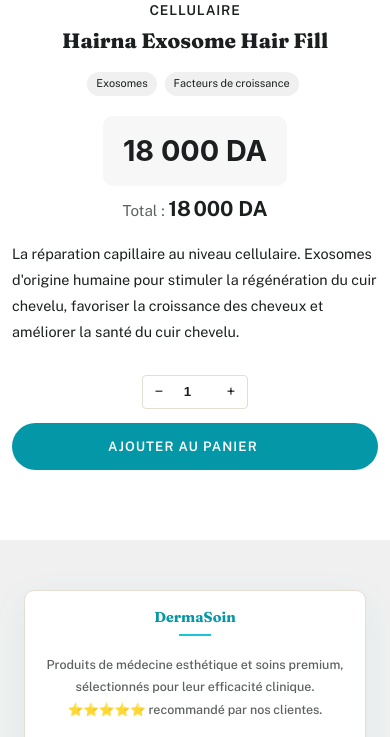
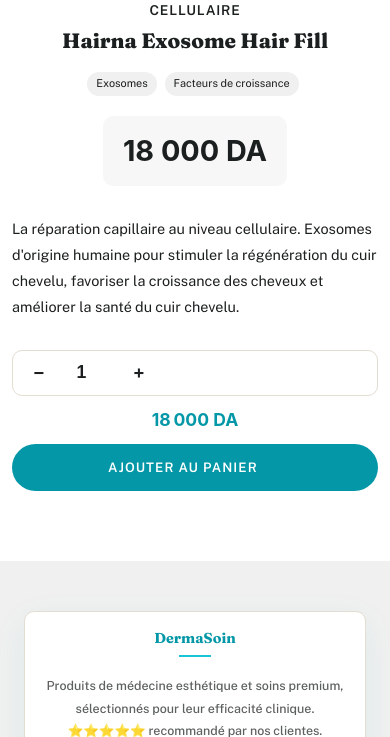
Before and after one commit to melissa-mz/dermasoin, a PHP site: page /dermasoin/produit.php?slug=hairna-exosome-hair-fill in a window 390 px wide. Shown: the part 526-1263 px from the top of the page. Run offline with PHP 8.4, Linux system fonts and the light colour scheme; data comes from the database, SQL or seed files in the repository; some libraries are stand-ins or nearby versions.

Commit message:
Fix produit - un seul total dynamique, cadre + et -

```diff
--- a/produit.php
+++ b/produit.php
@@ -54,17 +54,12 @@
                 <?php endforeach; ?>
             </div>
 
-            <!-- PRIX UNITAIRE -->
-            <div style="font-size:1.8rem;font-weight:700;font-family:'Inter','Arial',sans-serif;color:#1C1F1F;margin-bottom:6px;background:var(--creme-moyen);padding:12px 20px;border-radius:var(--radius-lg);display:inline-block;">
+            <!-- PRIX UNITAIRE EN CADRE -->
+            <div style="font-size:1.8rem;font-weight:700;font-family:'Inter','Arial',sans-serif;color:#1C1F1F;margin-bottom:16px;background:var(--creme-moyen);padding:12px 20px;border-radius:var(--radius-lg);display:inline-block;">
                 <?php if ($p['prix_promo']): ?>
                     <span style="text-decoration:line-through;color:var(--charbon-soft);font-weight:400;font-size:1.2rem;margin-right:10px;"><?= prix_format($p['prix']) ?></span>
                 <?php endif; ?>
                 <span id="prix-unitaire" data-prix="<?= $prix_unitaire ?>"><?= prix_format($prix_unitaire) ?></span>
-            </div>
-
-            <!-- PRIX TOTAL SELON QUANTITÉ -->
-            <div style="font-size:0.95rem;color:var(--charbon-soft);margin-bottom:16px;">
-                Total : <span id="prix-total" style="font-weight:700;font-size:1.3rem;color:var(--charbon);"><?= prix_format($prix_unitaire) ?></span>
             </div>
 
             <p style="color:var(--charbon);margin-bottom:30px;line-height:1.8;"><?= nl2br(htmlspecialchars($p['description'])) ?></p>
@@ -79,12 +74,24 @@
                 <form method="post" action="<?= BASE_URL ?>/panier.php" style="display:flex;gap:14px;align-items:center;flex-wrap:wrap;">
                     <input type="hidden" name="produit_id" value="<?= $p['id'] ?>">
                     <input type="hidden" name="action" value="ajouter">
-                    <div class="qty-control">
-                        <button type="button" onclick="updateQuantite(-1)">−</button>
-                        <input type="number" name="quantite" id="quantite-input" value="1" min="1" max="<?= $p['stock'] ?>">
-                        <button type="button" onclick="updateQuantite(1)">+</button>
+
+                    <!-- QUANTITÉ AVEC + ET - -->
+                    <div style="display:flex;align-items:center;gap:10px;border:1px solid var(--sable);border-radius:var(--radius-lg);padding:4px 8px;background:#FFFFFF;">
+                        <button type="button" onclick="updateQuantite(-1)" style="background:none;border:none;font-size:1.2rem;font-weight:700;color:var(--charbon);cursor:pointer;padding:4px 10px;width:36px;height:36px;display:flex;align-items:center;justify-content:center;border-radius:var(--radius);transition:background 0.2s ease;">
+                            −
+                        </button>
+                        <input type="number" name="quantite" id="quantite-input" value="1" min="1" max="<?= $p['stock'] ?>" style="width:44px;text-align:center;border:none;font-size:1.1rem;font-weight:600;color:var(--charbon);background:transparent;padding:4px 0;">
+                        <button type="button" onclick="updateQuantite(1)" style="background:none;border:none;font-size:1.2rem;font-weight:700;color:var(--charbon);cursor:pointer;padding:4px 10px;width:36px;height:36px;display:flex;align-items:center;justify-content:center;border-radius:var(--radius);transition:background 0.2s ease;">
+                            +
+                        </button>
                     </div>
-                    <button type="submit" class="btn btn-primary">Ajouter au panier</button>
+
+                    <!-- TOTAL QUI CHANGE DYNAMIQUEMENT -->
+                    <div style="font-size:1.1rem;font-weight:700;color:var(--petrole);font-family:'Inter','Arial',sans-serif;">
+                        <span id="prix-total"><?= prix_format($prix_unitaire) ?></span>
+                    </div>
+
+                    <button type="submit" class="btn btn-primary" style="margin-left:auto;">Ajouter au panier</button>
                 </form>
             <?php endif; ?>
         </div>
@@ -114,26 +121,32 @@
     .container[style*="display:grid"] h1 {
         font-size: 1.6rem !important;
     }
-    .container[style*="display:grid"] .prix {
-        font-size: 1.4rem !important;
-    }
-    .container[style*="display:grid"] form {
-        justify-content: center !important;
-    }
-    .container[style*="display:grid"] .badge-actif {
-        display: inline-block;
-    }
     .container[style*="display:grid"] > div:last-child p {
         text-align: left;
     }
     .container[style*="display:grid"] .alert {
         text-align: left;
     }
+    .container[style*="display:grid"] form {
+        justify-content: center !important;
+        flex-direction: row !important;
+        flex-wrap: wrap !important;
+        gap: 10px !important;
+    }
+    .container[style*="display:grid"] form .btn {
+        margin-left: 0 !important;
+        width: 100% !important;
+        justify-content: center !important;
+    }
+    .container[style*="display:grid"] .badge-actif {
+        display: inline-block;
+    }
     .container[style*="display:grid"] .qty-control {
         justify-content: center;
     }
-    .qty-control {
-        display: inline-flex !important;
+    .container[style*="display:grid"] .btn {
+        width: 100% !important;
+        justify-content: center !important;
     }
 }
 
@@ -157,6 +170,7 @@
     .container[style*="display:grid"] form {
         flex-direction: column !important;
         align-items: stretch !important;
+        gap: 10px !important;
     }
     .container[style*="display:grid"] form .qty-control {
         align-self: center !important;
@@ -165,6 +179,11 @@
     .container[style*="display:grid"] form .btn {
         width: 100% !important;
         justify-content: center !important;
+        margin-left: 0 !important;
+    }
+    .container[style*="display:grid"] form .prix-total {
+        text-align: center !important;
+        font-size: 1.2rem !important;
     }
     .qty-control {
         display: inline-flex !important;
```
